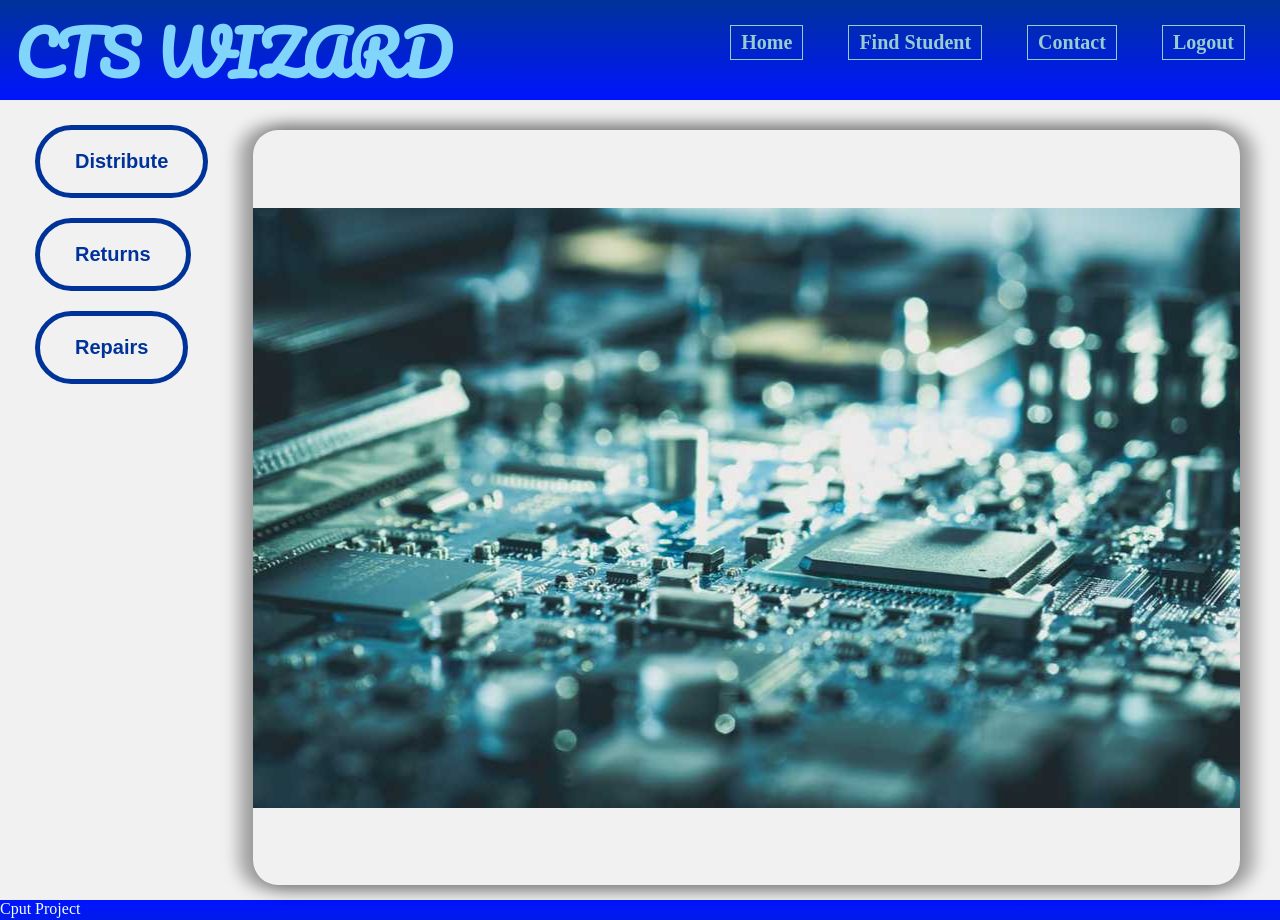
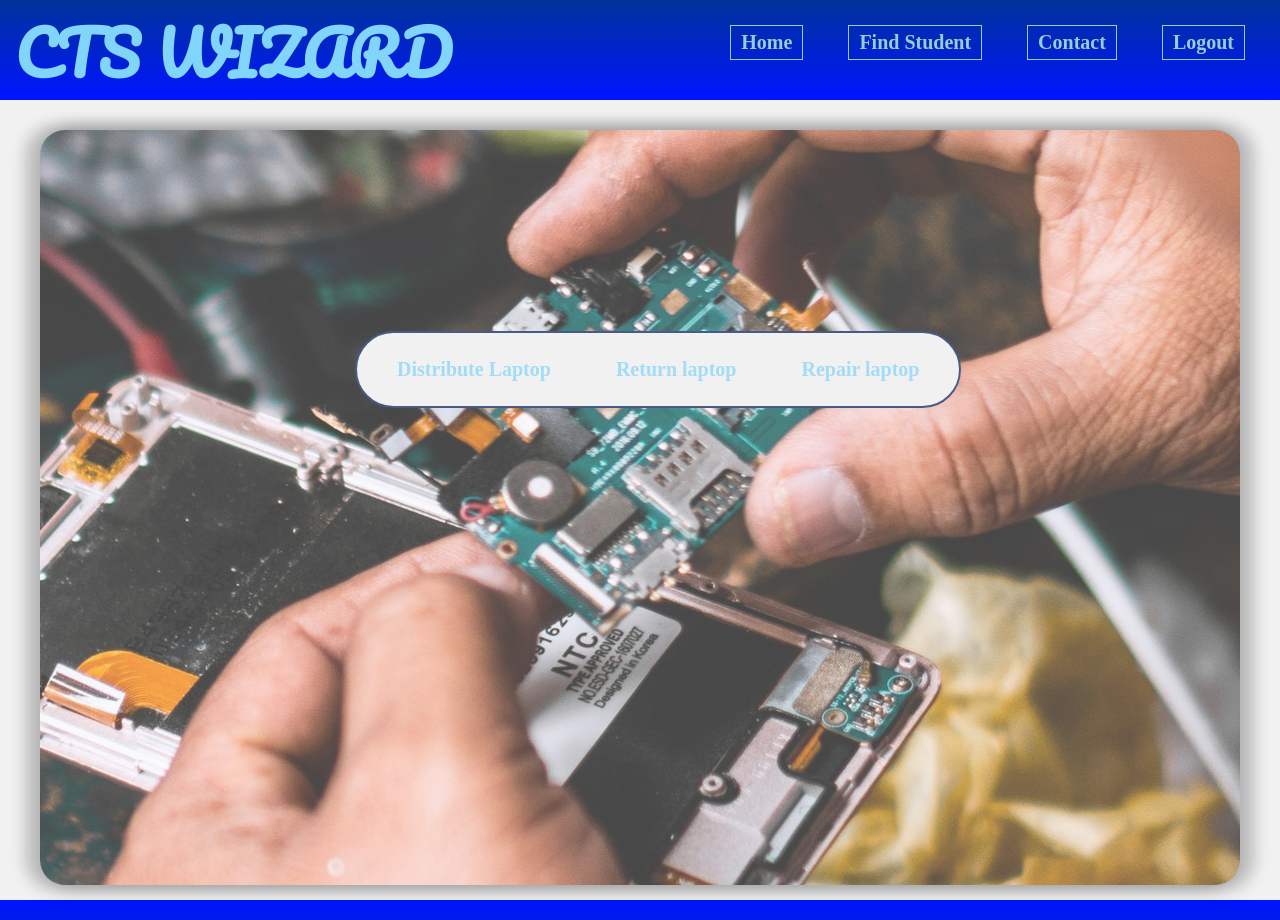
Before and after one commit to Android-90-kabza/CTS-wizard, a plain HTML site: page pages/index.html in a window 1280 px wide. Shown: the top 920 px of the page. Drawn offline with Linux system fonts and the light colour scheme.

Commit message:
proper landing page

```diff
--- a/css/indexstyle.css
+++ b/css/indexstyle.css
@@ -33,7 +33,7 @@ body {
     padding: 10px 5px;
     font-weight: bolder;
     font-family: 'Pacifico' ;
-    cursor: pointer;
+    cursor: none;
 }
 
 .nav-links {
@@ -125,7 +125,7 @@ input[type="search"]{
 
     margin: 20px 0 0 30px;
     border: 5px solid #039;
-    padding: 10px 20px;
+    padding: 5px 10px;
     border-radius: 50px;
     background-color: #f1f1f1;
     display: list-item;
@@ -138,7 +138,6 @@ input[type="search"]{
 
 .button-link:hover{
     border: 5px solid #039;
-    background-color: #9cc;
     color: #039;
 
 }
@@ -186,16 +185,48 @@ main{
 
 .index-image{
 
-    background-image: url("/images/MotherBoard.jpg");
+    background-image: url("/images/technician.jpg");
     background-repeat: no-repeat;
     background-attachment: cover;
     background-position: center;
+    opacity: 0.7;
 
 }
 
-.studentsearch{
+.landingpage-links{
+    background-color: #f1f1f1;
+    overflow: hidden;
+    margin-top: 15%;
+    margin-left: 25%;
+    border-radius: 40px;
+    position: relative;
+    border: 2px solid rgb(0, 28, 85);
 
 }
+
+.landingpage-links.landing{
+
+    position: absolute;
+    top: 50%;
+    left: 50%;
+    transform: translate(-50%, -50%);
+    display: inline-block;
+
+
+
+}
+
+.landingpage-links.landing{
+    color: rgb(0, 28, 85);
+
+}
+
+.landingpage-links.landing,a:hover{
+    background-color:rgb(0, 28, 85);
+    border-radius: 15px;
+    color: #f1f1f1;
+}
+
 
 .topbar{
     color: #9cc;
@@ -203,11 +234,8 @@ main{
 
 }
 
+
 .topbar:hover{
     background-color: #09c;
     border-radius: 15px;
 }
-
-.sidebar{
-    color: #039;
-}
--- a/pages/index.html
+++ b/pages/index.html
@@ -30,15 +30,18 @@
 
     <div class="mainbody-container">    <!--Main body Content section-->
 
-        <div class="sidenav-container">
-          <button class="button-link" id="distribute-button"><a href="distribute.html" class="sidebar">Distribute</a></button>
-          <button class="button-link" id="returns-button"><a href="returns.html" class="sidebar">Returns</a></button>
-          <button class="button-link" id="repairs-button"><a href="repairs.html" class="sidebar">Repairs</a></button>
-        </div>
+
         <!--end of side nav  -->
 
     <main  class="index-image">
 
+        <ul class="landingpage-links">
+
+            <li><a href="distribute.html" class="landing" >Distribute Laptop</a></li>
+            <li><a href="returns.html" class="landing">Return laptop</a></li>
+            <li><a href="repairs.html" class="landing">Repair laptop</a></li>
+
+        </ul>
 
 
     </main><!--main container-->
@@ -47,7 +50,7 @@
 
     <!--Footer section-->
     <footer class="footer-section">
-              <label for="" class="footer-text">Cput Project</label>
+
     </footer>
 
 
```
Also changed, not shown: images/technician.jpg (added).
